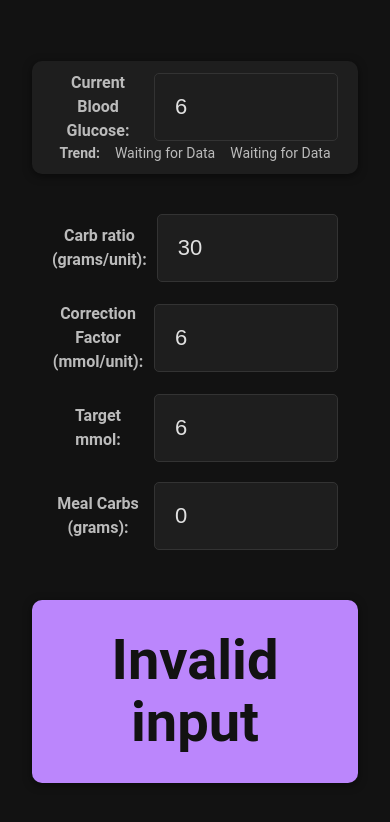
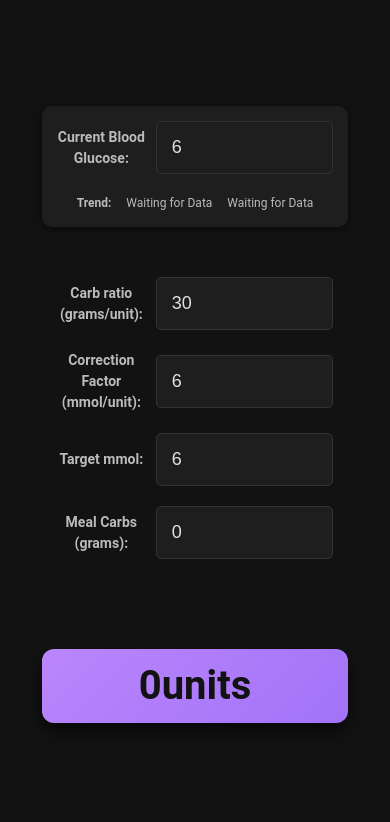
Before and after one commit to leonjoyce88/BolusCalc, a React (Vite) app in the folder client/: page / in a window 390 px wide. Shown: the top 822 px of the page. Built offline with nearby package versions, Linux system fonts and the light colour scheme; no server answers; the HTML template or start-up script is replaced by a standard one.

Commit message:
updated styling

```diff
--- a/client/src/App.css
+++ b/client/src/App.css
@@ -1,3 +1,4 @@
+/* Root App Container */
 #root {
     max-width: 1280px;
     margin: 0 auto;
@@ -14,24 +15,36 @@ body {
     color: #e0e0e0;
 }
 
-/* Styling for the top section (glucose, trend, time) */
+/* App Wrapper – Central Column Layout */
+.app-wrapper {
+    display: flex;
+    flex-direction: column;
+    gap: 40px;
+    padding: 40px 20px;
+    max-width: 640px;
+    margin: 0 auto 60px auto;
+    /* For mobile, we'll adjust height further */
+}
+
+/* Top Info Panel */
 .top-info {
     background-color: #1e1e1e;
-    padding: 10px 20px;
+    padding: 20px;
     border-radius: 10px;
     margin-bottom: 20px;
     box-shadow: 0 2px 8px rgba(0, 0, 0, 0.5);
+    display: flex;
+    flex-direction: column;
+    gap: 20px;
 }
 
-/* Styling for Trend and Time (arranged horizontally and centered) */
+/* Trend + Time Display Row */
 .trend-time-row {
     display: flex;
     justify-content: center;
-    /* Center the trend and time together */
     align-items: center;
     gap: 15px;
     font-size: 14px;
-    /* Smaller font size for trend and time */
     color: #bbbbbb;
 }
 
@@ -40,30 +53,27 @@ body {
     font-weight: bold;
 }
 
-/* Container for Inputs and Content */
+/* Input Container */
 .container {
     display: grid;
     grid-template-columns: 1fr;
-    /* Default to single column on small screens */
     gap: 20px;
     padding: 20px;
 }
 
+/* Input Form Row */
 .form-row {
     display: grid;
     grid-template-columns: 1fr 2fr;
-    /* Label on the left, input on the right */
     gap: 10px;
     align-items: center;
 }
 
-/* Larger input sizes */
+/* Inputs */
 input {
     width: 100%;
     padding: 20px;
-    /* Even more padding */
     font-size: 22px;
-    /* Larger font size */
     border: 1px solid #333;
     border-radius: 5px;
     background-color: #1e1e1e;
@@ -77,49 +87,54 @@ input:focus {
     box-shadow: 0 0 5px rgba(187, 134, 252, 0.5);
 }
 
-/* Hover effect on labels */
+/* Label Styling */
 label {
     font-weight: bold;
     color: #bbbbbb;
     cursor: pointer;
     transition: color 0.3s ease;
-    /* Smooth transition for color change */
 }
 
 label:hover {
     color: #bb86fc;
-    /* Change color to match theme on hover */
 }
 
-/* Styling for the bolus result at the bottom */
+/* Bolus Result Styling */
 .bolus-result {
-    background-color: #bb86fc;
-    padding: 30px;
-    /* Larger padding */
-    border-radius: 10px;
-    margin-top: 30px;
-    box-shadow: 0 2px 8px rgba(0, 0, 0, 0.5);
+    background: linear-gradient(135deg, #bb86fc, #a273f8);
+    color: #121212;
+    padding: 40px;
+    border-radius: 12px;
+    margin-top: 40px;
+    box-shadow: 0 8px 16px rgba(0, 0, 0, 0.6);
+    transition: background-color 0.3s ease, box-shadow 0.3s ease;
 }
 
 .bolus-result h1 {
     font-size: 56px;
-    /* Larger font for bolus result */
     margin: 0;
     font-weight: bold;
     color: #121212;
     text-align: center;
 }
 
-/* Responsive Styling */
+/* Optional Title for Bolus Section */
+.section-title {
+    font-size: 20px;
+    font-weight: bold;
+    color: #4a0072;
+    margin-bottom: 15px;
+    text-align: center;
+}
+
+/* Responsive Styling for Larger Screens */
 @media (min-width: 768px) {
     .container {
         grid-template-columns: 1fr 1fr;
-        /* Two columns for wider screens */
     }
 
     .form-row {
         grid-template-columns: 1fr 2fr;
-        /* Still label on the left, input on the right */
     }
 
     input {
@@ -135,7 +150,51 @@ label:hover {
     }
 }
 
-/* Button (optional, if you add one later) */
+/* Mobile-Specific Adjustments */
+@media (max-width: 767px) {
+    html, body {
+        height: auto;
+    }
+
+    .app-wrapper {
+        height: auto;
+        padding: 20px 10px;
+        margin: 0 auto;
+        gap: 20px;
+        overflow: visible;
+        justify-content: flex-start;
+    }
+
+    .top-info,
+    .container,
+    .bolus-result {
+        margin-bottom: 15px;
+        padding: 15px;
+    }
+
+    input {
+        padding: 15px;
+        font-size: 18px;
+    }
+
+    .trend-time-row {
+        font-size: 12px;
+    }
+
+    .bolus-result h1 {
+        font-size: 40px;
+    }
+
+    .section-title {
+        font-size: 18px;
+    }
+
+    label, p {
+        font-size: 14px;
+    }
+}
+
+/* Button Styling (if used) */
 button {
     display: inline-block;
     padding: 10px 20px;
--- a/client/src/App.tsx
+++ b/client/src/App.tsx
@@ -31,7 +31,10 @@ function App() {
 
     const bolusValue = useMemo(() => {
         const { target, factor, carbs, ratio } = formData
-        const mmol = reading?.mmol
+        let mmol = reading?.mmol
+        if (!mmol) {
+            mmol = parseFloat(target)
+        }
         if (typeof mmol !== "number"
         ) { return null }
 
@@ -82,11 +85,11 @@ function App() {
     }, []);
 
     return (
-        <>
+        <div className='app-wrapper'>
             <TopInfo reading={reading} handleMmolChange={handleMmolChange} />
             <Inputs formData={formData} handleFormChange={handleFormChange} />
             <Bolus bolus={bolusValue} />
-        </>
+        </div>
     );
 }
 export default App
```
